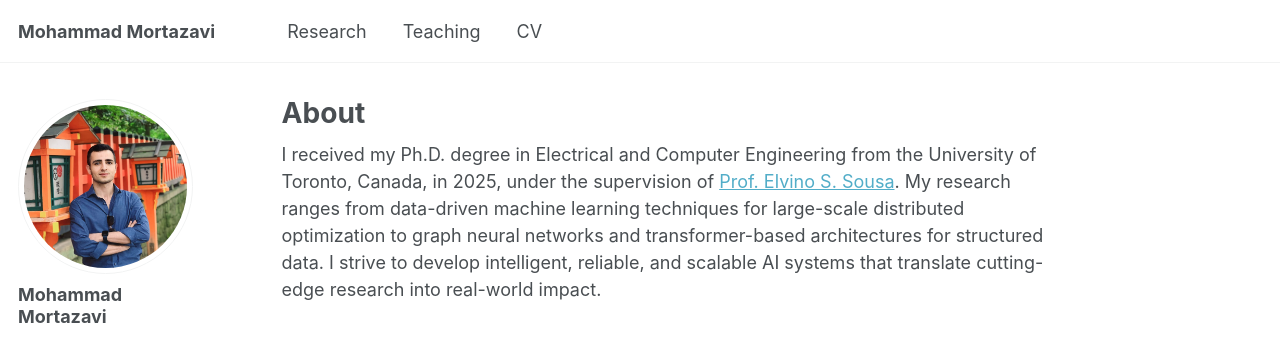
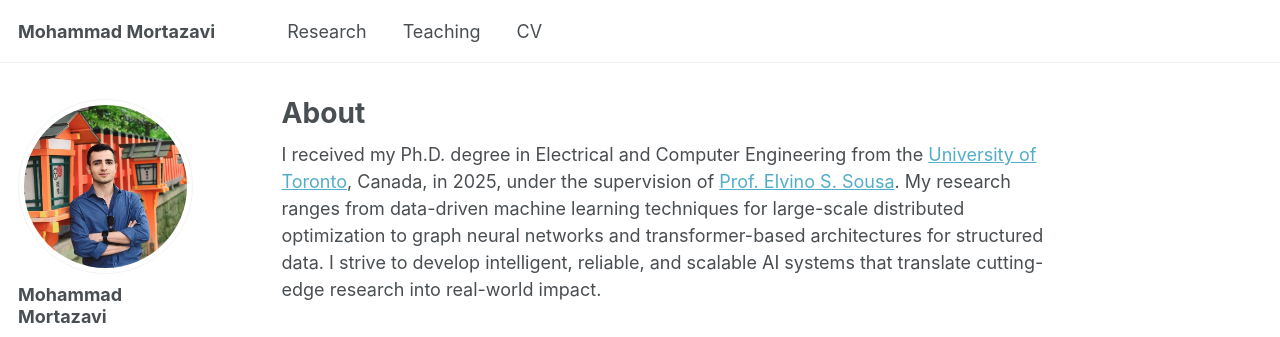
Before and after one commit to mortazawi/mortazawi.github.io, a Jekyll site: the page built from _pages/about.md, in a window 1280 px wide and 1205 px high. Shown: the top 337 px of the window. Built offline with Jekyll 4.4.1, drawn with Linux system fonts in a browser that asks for light colours; a script that is not in the unit is left out; some of the changed lines change nothing that is shown.

Commit message:
Update about.md

```diff
--- a/_pages/about.md
+++ b/_pages/about.md
@@ -7,7 +7,7 @@
   - /about.html
 ---
 
-I received my Ph.D. degree in Electrical and Computer Engineering from the University of Toronto, Canada, in 2025, under the supervision of [Prof. Elvino S. Sousa](https://www.ece.utoronto.ca/people/sousa-e-s/). My research ranges from data-driven machine learning techniques for large-scale distributed optimization to graph neural networks and transformer-based architectures for structured data. I strive to develop intelligent, reliable, and scalable AI systems that translate cutting-edge research into real-world impact.
+I received my Ph.D. degree in Electrical and Computer Engineering from the [University of Toronto](https://www.utoronto.ca/), Canada, in 2025, under the supervision of [Prof. Elvino S. Sousa](https://www.ece.utoronto.ca/people/sousa-e-s/). My research ranges from data-driven machine learning techniques for large-scale distributed optimization to graph neural networks and transformer-based architectures for structured data. I strive to develop intelligent, reliable, and scalable AI systems that translate cutting-edge research into real-world impact.
 
 ## News
 
```
